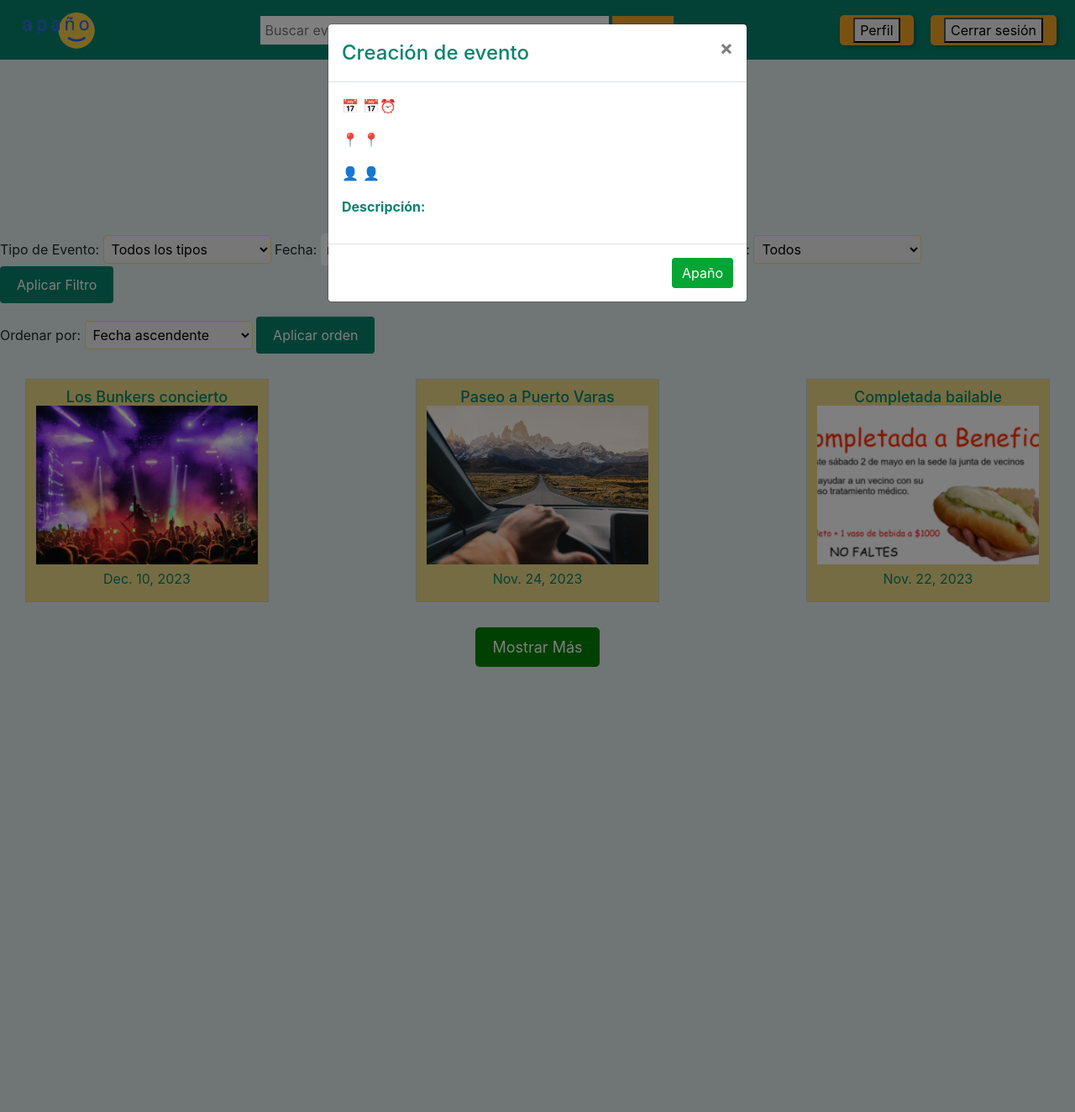
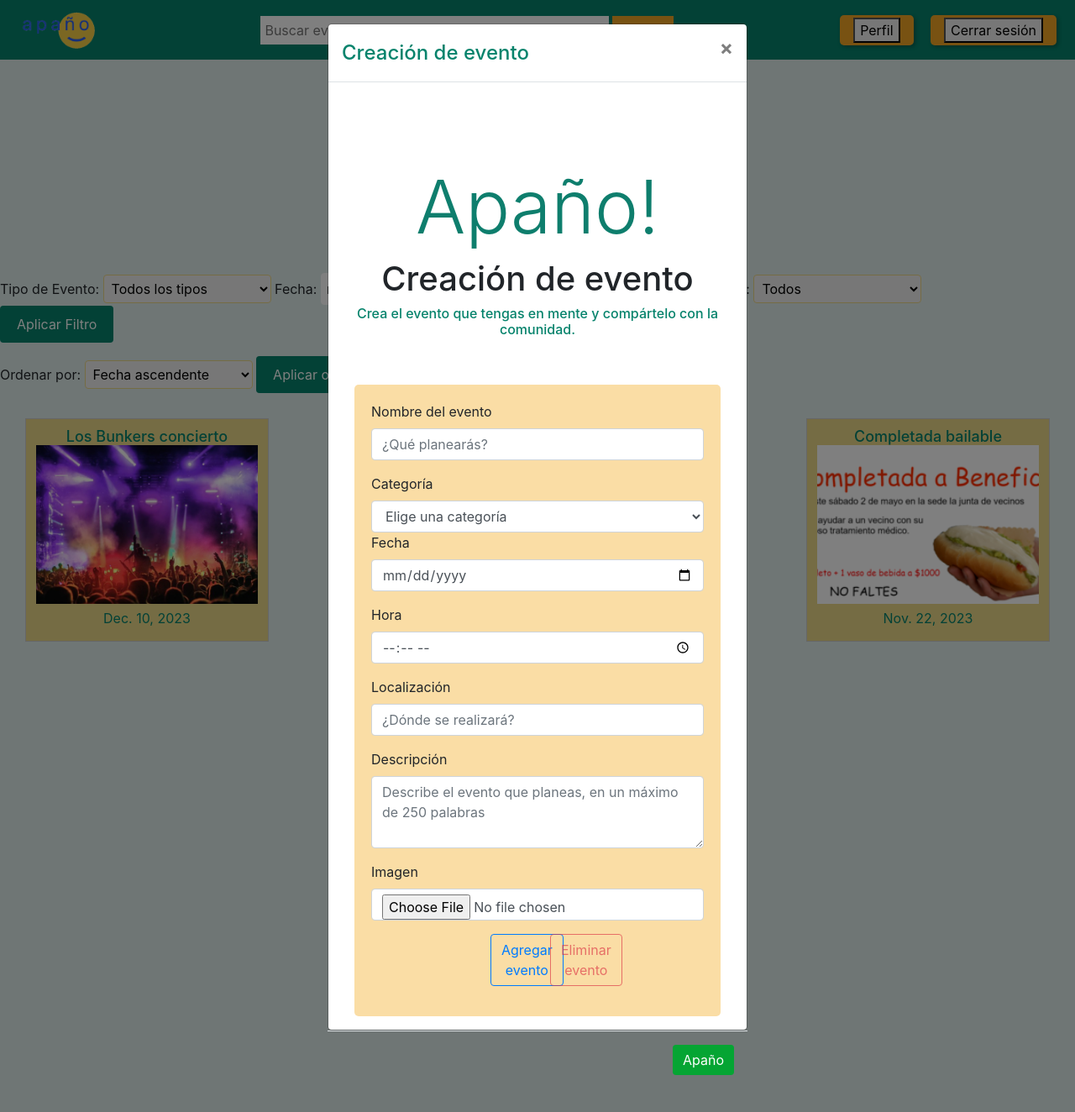
Before and after one commit to DCC-CC4401/2023-2-grupo-11, a Django app: page /eventos_destacados/ in a window 1280 px wide, after a click on "Crear evento". Shown: the whole page at 84% size. Run offline with Django 4.2, Linux system fonts and the light colour scheme; a user stored in the database is signed in; data comes from the database, SQL or seed files in the repository; some libraries are stand-ins or nearby versions.

Commit message:
feat:agrego formulario en el modal

```diff
--- a/apagno_app/perfil_apagno_app/templates/destacados.html
+++ b/apagno_app/perfil_apagno_app/templates/destacados.html
@@ -27,9 +27,9 @@
     <div class="py-5 text-center">
         <h2 class="display" style="font-size: 36px; color: #0e7e6d; margin-bottom: 20px; text-align: center; text-shadow: 2px 2px 4px rgba(0, 0, 0, 0.5);">Destacados de la Semana</h2>
     </div>
-    <!-- <div class="crear-evento">
+    <div class="crear-evento">
         <a href="/perfil_apagno_app/crear_evento"> <button id='mostrar-mas' type="submit"> Crear evento</button></a>
-    </div>-->
+    </div>
     <!-- Button trigger modal -->
     <!--<div class="crear-evento">
         <button id='mostrar-mas' type="submit" data-bs-toggle="modal" data-bs-target="#staticBackdrop">
@@ -50,19 +50,89 @@
                     </button>
                 </div>
                 <div class="modal-body">
-                    <!-- Mostrar los detalles del evento -->
-                    <p id="eventoFechaHora">
-                        📅⏰ <!-- Emoji de reloj -->
-                    </p>
-                    <p id="eventoLugar">
-                        📍 <!-- Emoji de chincheta -->
-                    </p>
-                    <p id="eventoHost">
-                        &#128100; <!-- Emoji de ususario -->
-                    </p>
-                    <p><strong>Descripción:</strong></p>
-                    <p id="eventoDescripcion"></p>
+                    <!-- El contenido de tu página va aquí -->
+                    {% if user.is_authenticated %}
+                    <div class="container" style="margin-top: 2em">
 
+                        <!-- Encabezado de la página-->
+                        <div class="py-5 text-center">
+                            <h1 class="display-2" style="color:#0e7e6d">Apaño!</h1>
+                            <h1>Creación de evento</h1>
+                            <p class="h4">
+                                Crea el evento que tengas en mente y compártelo con la comunidad.
+                            </p>
+                        </div>
+
+                        <!-- Fin encabezado -->
+                        <div class="adaptive-container">
+                                <!-- Formulario de nueva tarea-->
+                            <form action="" method="post" enctype="multipart/form-data">
+                            {% csrf_token %} <!-- csrf token for basic security -->
+                                <div class="mb-3">
+                                    <label for="nombre" class="form-label">Nombre del evento</label>
+                                    <input type="text" id="nombre" class="form-control" placeholder="¿Qué planearás?" name='nombre' required/>
+                                </div>
+                                <!-- Falta categoría-->
+                                <div >
+                                    <label for="categoria">Categoría</label>
+                                    <select id="categoria"  class="form-control" name="selector_categoria"/>
+                                    <option class="disabled" value="">Elige una categoría</option>
+                                    {% for categoria in categorias %}
+                                        <option class="" value="{{ categoria.nombre }}" name="{{ categoria.nombre }}">{{ categoria.nombre }}</option>
+                                    {% endfor %}
+                                    </select>
+                                </div>
+                                <div class="mb-3">
+                                    <label for="fecha" class="form-label">Fecha</label>
+                                    <input type="date" id="fecha" class="form-control"  placeholder="¿Qué día se realizará el evento?" name="fecha" required/>
+                                </div>
+                                <div class="mb-3">
+                                    <label for="hora" class="form-label">Hora</label>
+                                    <input type="time" id="hora" class="form-control" placeholder="¿A qué hora se realizará?" name="hora" required/>
+                                </div>
+                                <div class="mb-3">
+                                    <label for="lugar" class="form-label">Localización</label>
+                                    <input type="text" id="lugar" class="form-control" placeholder="¿Dónde se realizará?" name="lugar" required/>
+                                </div>
+                                <div class="mb-3">
+                                    <label for="descripcion" class="form-label">Descripción</label>
+                                    <textarea id="descripcion" class="form-control" placeholder="Describe el evento que planeas, en un máximo de 250 palabras"rows="3" name="descripcion"></textarea>
+                                </div>
+                                <div class="mb-3">
+                                    <label for="imagen" class="form-label">Imagen</label>
+                                    <input type="file" id="imagen" name="imagen" class="form-control" accept="image/png, image/jpeg"/>
+                                </div>
+                                <!-- Fin formulario de nueva tarea -->
+                                <!-- Botones para agregar o eliminar tarea -->
+                                <div class="row justify-content-center">
+                                    <div class="col-2">
+                                        <button class="btn btn-outline-primary" name="eventAdd" type="submit"><i class="fa fa-plus icon"></i>Agregar evento</button>
+                                    </div>
+                                    <div class="col-2">
+                                        <button disabled class="btn btn-outline-danger" name="eventDelete" formnovalidate="" type="submit" onclick="$('input#sublist').click();"><i class="fa fa-trash-o icon"></i>Eliminar evento</button>
+                                    </div>
+                                    </div>
+                                </div>
+                            </form>
+                        </div>
+                    </div><!-- container -->
+                    {% else %}
+                    <div class="container" style="margin-top: 2em">
+                        <div class="py-5 text-center">
+                            <h1 class="display-2" style="color:#0e7e6d">Apaño!</h1>
+                            <h1>Creación de evento</h1>
+                            <p class="h4">Para poder crear tu evento, primero debes acceder a tu cuenta!</p>
+                        </div>
+                        <div class="row justify-content-center">
+                            <div class="login-buttons">
+                                <a href="{% url 'register_user' %}"> <button type="submit"> Registrarse</button></a>
+                                <a href="{% url 'login' %}"><button type="submit"> Iniciar Sesión</button></a>
+                            </div>
+                        </div>
+                    </div>
+                    {% endif %}
+
+                <script src="https://ajax.googleapis.com/ajax/libs/jquery/3.2.1/jquery.min.js"></script>
                 </div>
                 <div class="modal-footer">
                     <button type="button" class="btn btn-success" data-dismiss="modal">Apaño</button>
```
Also changed, not shown: apagno_app/perfil_apagno_app/templates/perfil_app/creacionEvento.html (+0 -14 lines).
